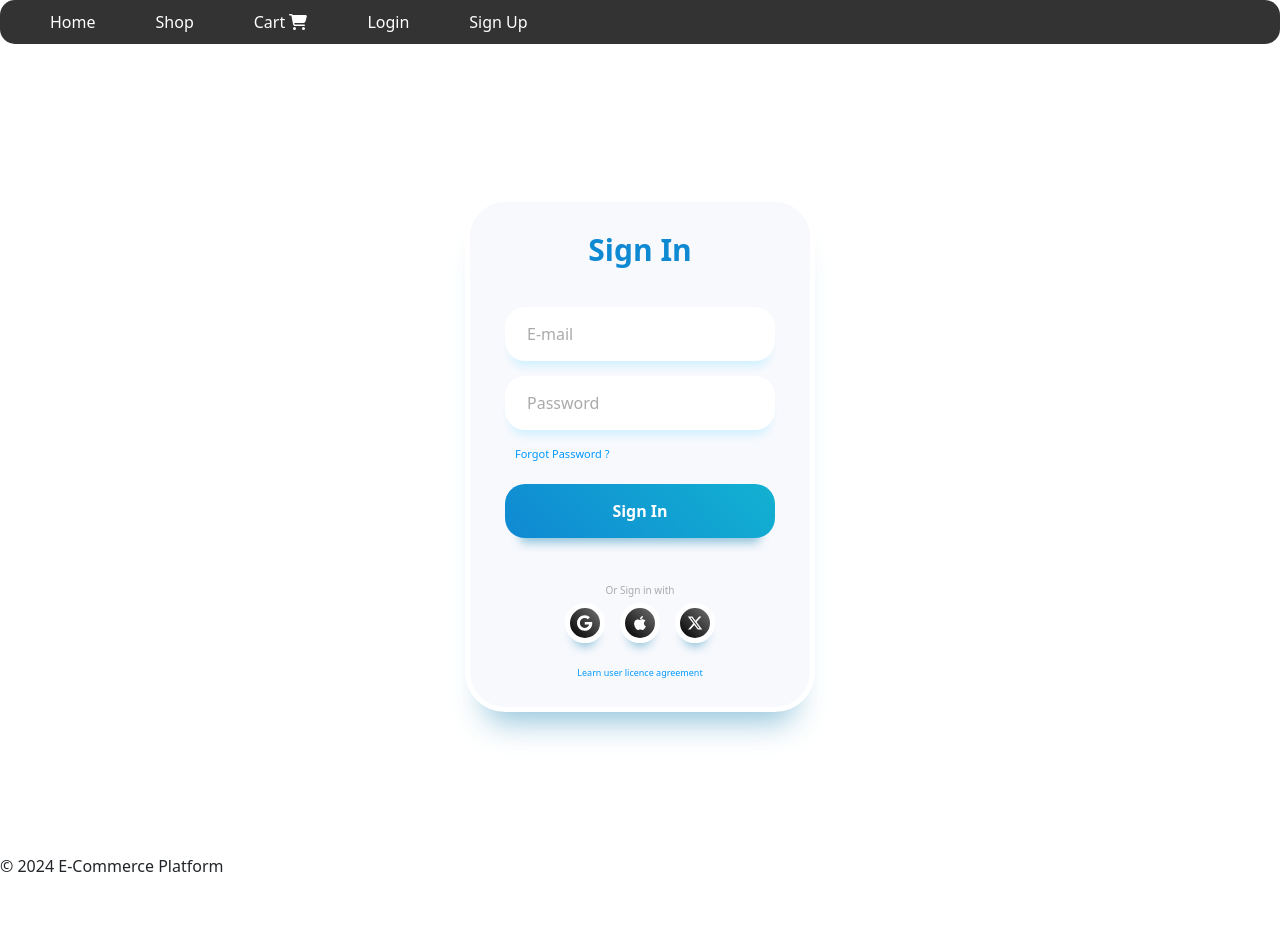
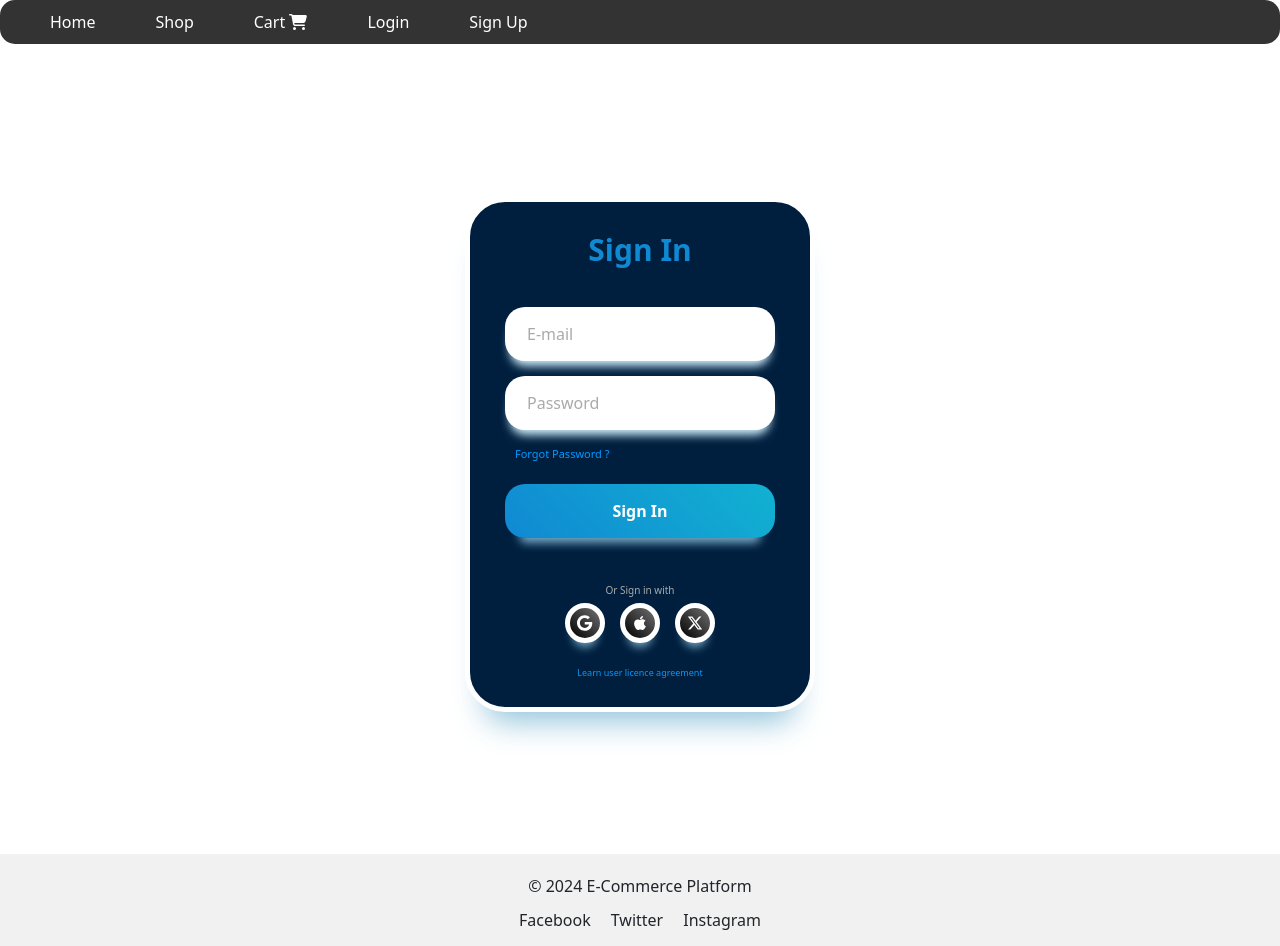
Before and after one commit to kelvinmulonzi/react-ecommerce, a React (Vite) app: page /login in a window 1280 px wide. Shown: the top 946 px of the page. Before the commit the page ends 878 px from the top, so only its background shows below. Built offline with nearby package versions, Linux system fonts and the light colour scheme; the HTML template or start-up script is replaced by a standard one.

Commit message:
footer edit

```diff
--- a/src/components/Footer.jsx
+++ b/src/components/Footer.jsx
@@ -2,8 +2,20 @@ import React from 'react';
 
 const Footer = () => {
   return (
-    <footer>
+    <footer style={{ padding: '20px', backgroundColor: '#f1f1f1', textAlign: 'center' }}>
       <p>© 2024 E-Commerce Platform</p>
+      <div style={{ margin: '10px 0' }}>
+
+
+
+
+      </div>
+      <div style={{ margin: '10px 0' }}>
+        <a href="https://facebook.com" target="_blank"  style={{ margin: '0 10px' }}>Facebook</a>
+        <a href="https://twitter.com" target="_blank"  style={{ margin: '0 10px' }}>Twitter</a>
+        <a href="https://instagram.com" target="_blank"  style={{ margin: '0 10px' }}>Instagram</a>
+      </div>
+      <p>Contact us: kev@ecommerce.com</p>
     </footer>
   );
 };
--- a/src/pages/Login.jsx
+++ b/src/pages/Login.jsx
@@ -95,10 +95,11 @@ const Login = () => {
   );
 }
 const StyledWrapper = styled.div`
-  display: flex;
+   display: flex;
   align-items: center;
-  justify-content: center;
+   justify-content: center;
   height: 100vh; /* Full viewport height to center vertically */
+
 
   .container {
     display: flex;
@@ -106,7 +107,7 @@ const StyledWrapper = styled.div`
     align-items: center;
     justify-content: center;
     max-width: 350px;
-    background: #F8F9FD;
+    background: #001F3F;
     border-radius: 40px;
     padding: 25px 35px;
     border: 5px solid rgb(255, 255, 255);
--- a/src/pages/ProductsCard.jsx
+++ b/src/pages/ProductsCard.jsx
@@ -27,6 +27,7 @@ function ProductsCard({ Items: products }) {
                 alert('Please log in to add items to the cart.');
               } else {
                 addToCart(product);
+                alert('Item added to cart!');
               }
             }}>
               add to cart <FontAwesomeIcon icon={faShoppingCart} />
```
